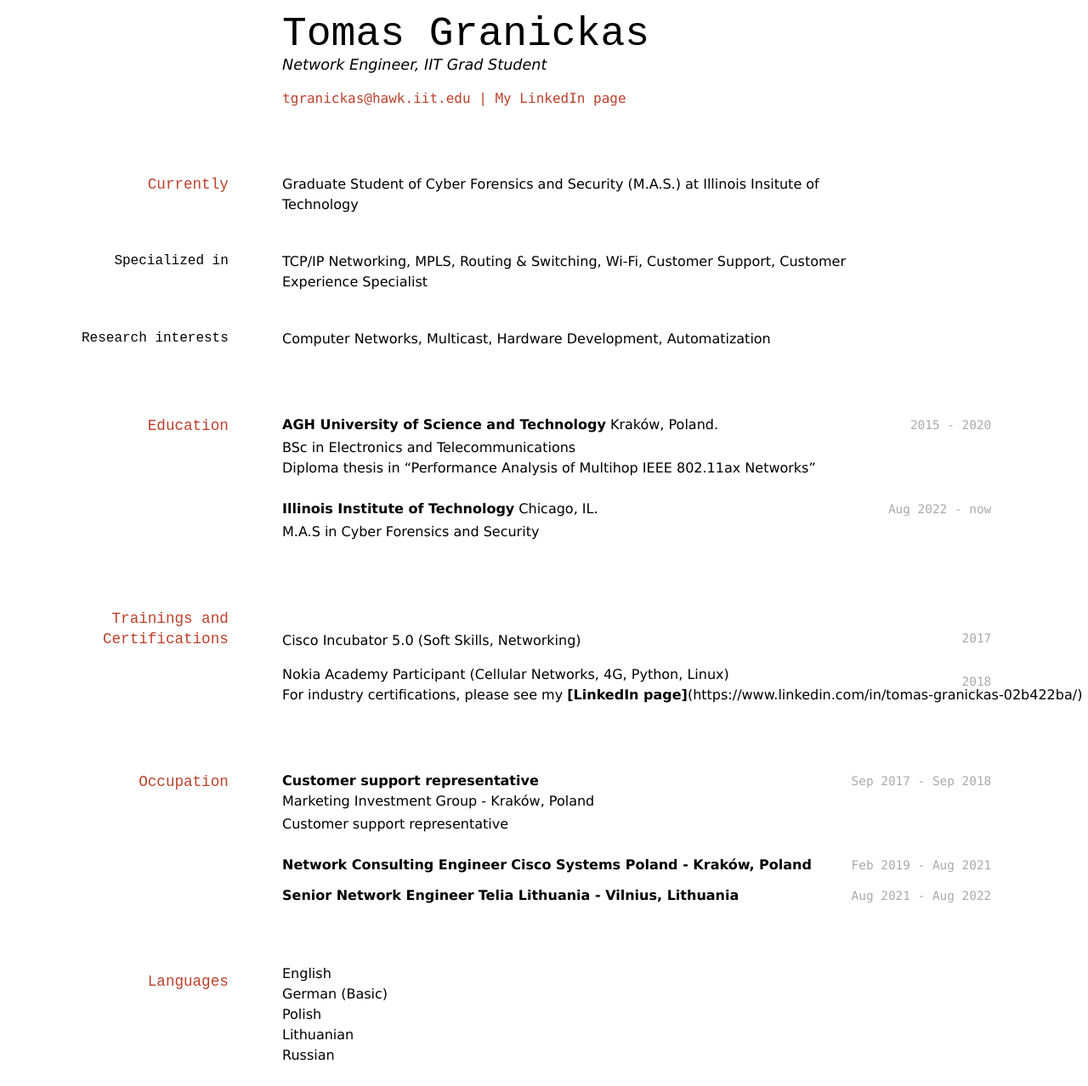
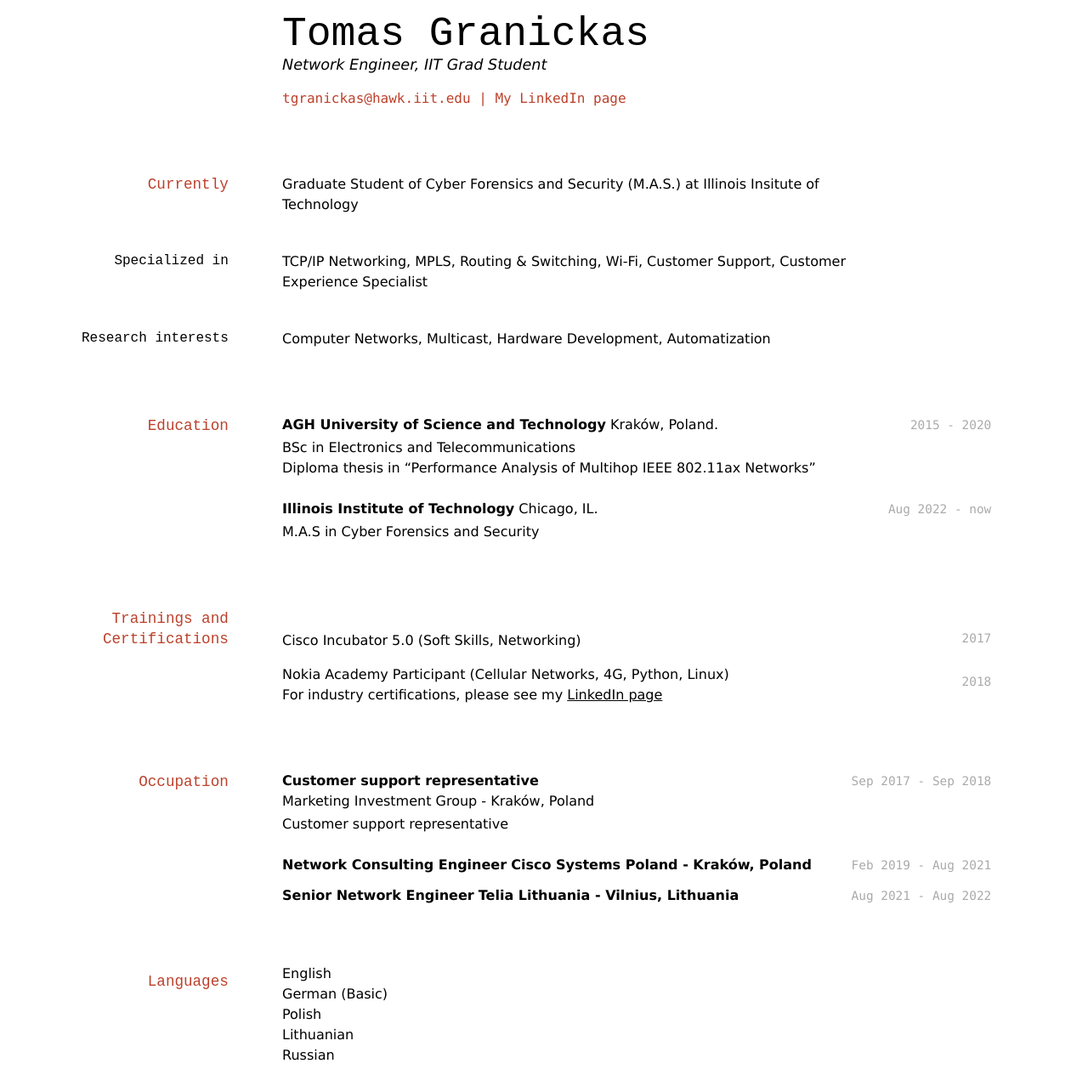
Before and after one commit to Loonzard/Loonzard.github.io, a Jekyll site: the page built from index.md, in a window 1280 px wide. Shown: the whole page at 85% size. Built offline with Jekyll 4.4.1, drawn with Linux system fonts in a browser that asks for light colours.

Commit message:
Update index.md

```diff
--- a/index.md
+++ b/index.md
@@ -66,7 +66,7 @@ __Illinois Institute of Technology__ Chicago, IL.
 
 `2018`
 - Nokia Academy Participant (Cellular Networks, 4G, Python, Linux)
-- For industry certifications, please see my **[LinkedIn page]**(https://www.linkedin.com/in/tomas-granickas-02b422ba/)
+- For industry certifications, please see my [LinkedIn page](https://www.linkedin.com/in/tomas-granickas-02b422ba/)
 
 ## Occupation
 
```
